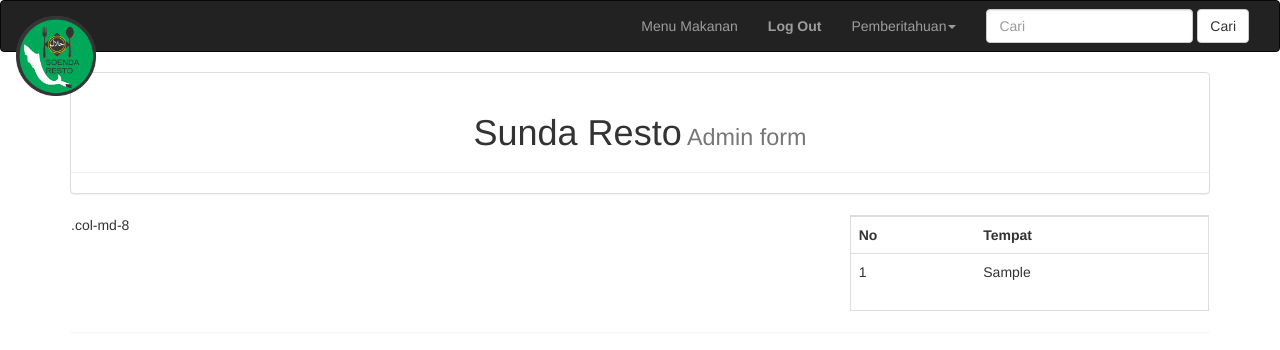
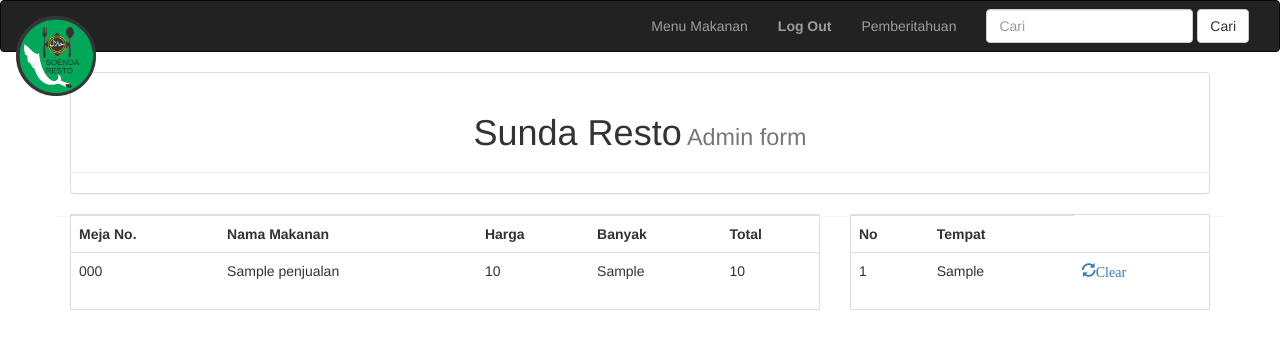
Before and after one commit to ramdan040295/PRAKTIKUM_RPLL_SENIN, a PHP site: page /pemberitahuan.php?page=inpesanan in a window 1280 px wide. Shown: the top 350 px of the page. Run offline with PHP 8.4, Linux system fonts and the light colour scheme; tables that the repository leaves empty or names only in its code hold one stand-in row (values such as "Sample post").

Commit message:
versi 2.2 nambah trigger

```diff
--- a/controler/tambah_keranjang.php
+++ b/controler/tambah_keranjang.php
@@ -13,5 +13,9 @@ $mmeja = @$_POST['meja'];
 
 	$data = array('meja'=>$mmeja,'nama'=>$nama,'noo'=>'','banyak'=>$banyak,'harga'=>$harga,'total'=>$jumlah);
 	$crud->insert('keranjang',$data);
+
+
+
+
 		header('location:../menu.php');
  ?>
--- a/menu.php
+++ b/menu.php
@@ -51,7 +51,7 @@ $crud = new CRUD("localhost","root","","restoran");
 		       				$total_bil =0;
 		       					$no = 1;
 		       					$pkmeja;
-	       					$row = $crud	->fetch("keranjang", "meja = '$pkmeja'");
+	       					$row = $crud->fetch("keranjang", "meja = '$pkmeja'");
 		       					foreach ($row as $data) {
 		       						?>
 		       							<tr>
@@ -87,6 +87,7 @@ $crud = new CRUD("localhost","root","","restoran");
 								 		$id = @$_GET['no'];
 
 								 		$crud->delete("keranjang","noo= '$id'");
+
 								 	}
 
 
--- a/pemberitahuan.php
+++ b/pemberitahuan.php
@@ -1,7 +1,6 @@
  <?php
 include "model/_crud.mysqli.oop.php";
 $crud =new CRUD("localhost","root","","restoran");
-
    ?>
 
  <!DOCTYPE html>
@@ -47,17 +46,7 @@ $crud =new CRUD("localhost","root","","restoran");
 		        <li><a href="menu.php" class="active">Menu Makanan</a>
 		        </li>
 		        <li><a href="logout.php" class="active"><b>Log Out</b></a></li>
-		      	<li class="dropdown">
-		          <a href="#" class="dropdown-toggle" data-toggle="dropdown" role="button" aria-haspopup="true" aria-expanded="false">Pemberitahuan<span class="caret"></span></a>
-		          <ul class="dropdown-menu">
-		            <li role="separator" class="divider"></li>
-		            <li><a href="?page=inmeja">Informasi Meja</a></li>
-		            <li role="separator" class="divider"></li>
-		            <li><a href="?page=inpesanan">Pesanan</a></li>
-
-		            <li role="separator" class="divider"></li>
-		          </ul>
-		        </li>
+		      	<li><a href="?page=inpesanan" class="active">Pemberitahuan</a></li>
 		       </ul>
 		    </div><!-- /.navbar-collapse -->
 
@@ -72,15 +61,42 @@ $crud =new CRUD("localhost","root","","restoran");
 		  				<h1><center>Sunda Resto<small> Admin form </small></center></h1>
 					</div>
 		  	 	</div>
-		  	 	<div class="panel">
+		  	 	<div class="row">
+  <div class="col-md-8">
 
-		  	 	<?php
-		  	 if(@$_GET['page'] == 'inmeja'){
-		  	 	echo "ini adalah informasi meja";
-		  	 }	elseif (@$_GET['page'] == 'inpesanan') {
-		  	 	?>
-		  	 	<div class="row">
-  <div class="col-md-8">.col-md-8</div>
+  		  	 		<div class="table table-bordered">
+					  <table class="table">
+					    <tr>
+
+		       						<th>Meja No. </th>
+		       						<th>Nama Makanan</th>
+		       						<th>Harga </th>
+		       						<th>Banyak </th>
+		       						<th>Total </th>
+
+
+		       				</tr>
+		       					<?php
+
+		       					$row = $crud->fetch('detail_penjualan');
+		       					foreach ($row as $data) {
+		       						?>
+		       							<tr>
+
+		       								<td><?php echo $data['nomor_meja'];  ?></td>
+		       								<td><?php echo $data['nama'];  ?></td>
+		       								<td><?php echo $data['harga'];  ?></td>
+		       								<td><?php echo $data['banyak'];  ?></td>
+		       								<td><?php echo $data['total'];  ?></td>
+
+		       							</tr>
+		       						<?php
+		       					}
+		       					?>
+					  </table>
+
+  </div>
+  </div>
   <div class="col-md-4">
   		  	 		<div class="table table-bordered">
 					  <table class="table">
@@ -96,8 +112,8 @@ $crud =new CRUD("localhost","root","","restoran");
 		       						?>
 		       							<tr>
 		       								<td><?php echo $no++;  ?></td>
-
 		       								<td><?php echo $data['tmpmeja'];  ?></td>
+		       								<td><a href="?page=hapus&no=<?php echo $data['no'];  ?>"><span class="glyphicon glyphicon-refresh">Clear</span></a></td>
 
 		       							</tr>
 		       						<?php
@@ -105,8 +121,27 @@ $crud =new CRUD("localhost","root","","restoran");
 		       					?>
 					  </table>
 
+
+		       			<?php
+
+								 	if(@$_GET['page'] == 'hapus'){
+								 		$d = @$_GET['no'];
+								 		$crud->delete("meja","no='$d'");
+
+								 	}
+
+
+			       				  ?>
   </div>
 </div>
+		  	 	<div class="panel">
+
+		  	 	<?php
+if(@$_GET['page'] == 'inmeja'){
+		  	 	echo "ini adalah informasi meja";
+		  	 }	elseif (@$_GET['page'] == 'inpesanan') {
+		  	 	?>
+
 
 					</div>
 
```
Also changed, not shown: admin.php (+1 -10 lines), controler/realise_meja.php (added, +8 -0 lines).
